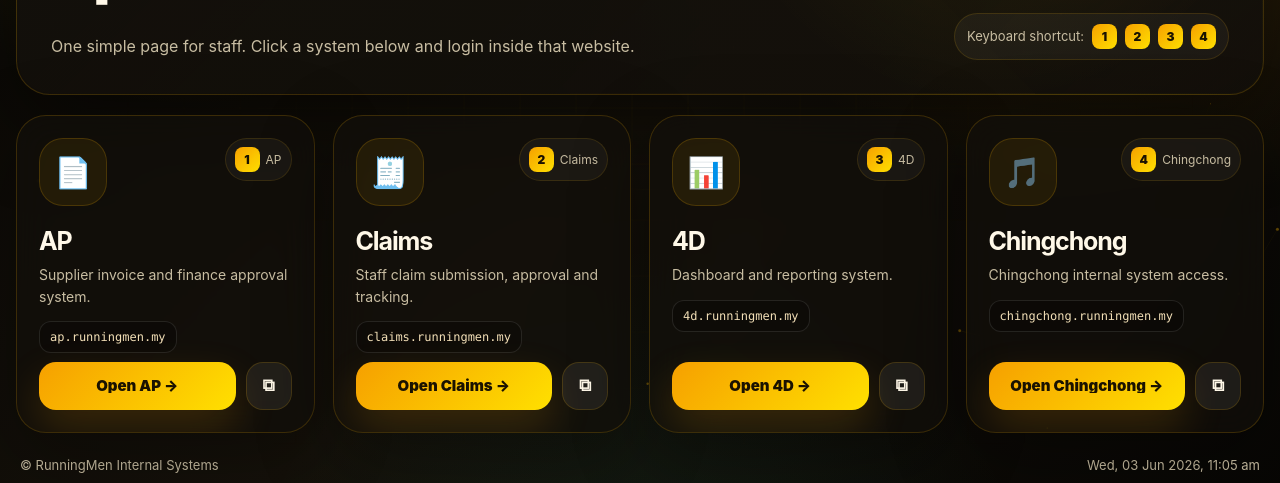
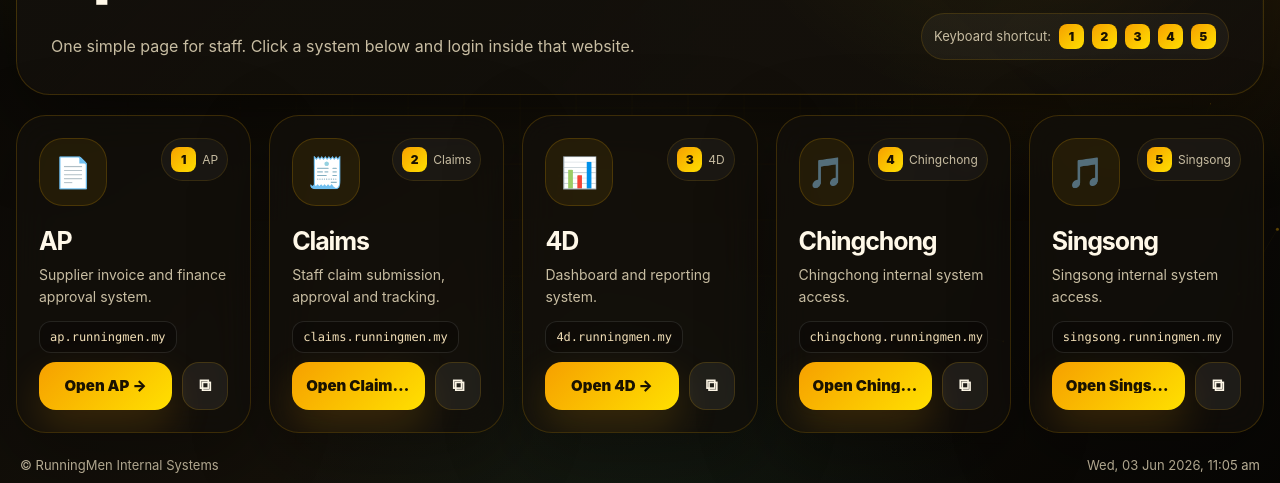
Before and after one commit to kksiang22/runningmen-system-launchpad, a website: page index.html in a window 1280 px wide. Shown: the part 356-839 px from the top of the page. Drawn offline with Linux system fonts and the light colour scheme.

Commit message:
Add Singsong launchpad card

```diff
--- a/index.html
+++ b/index.html
@@ -313,7 +313,7 @@
     .grid{
       margin-top:20px;
       display:grid;
-      grid-template-columns:repeat(4,1fr);
+      grid-template-columns:repeat(5,1fr);
       gap:18px;
     }
 
@@ -336,6 +336,7 @@
     .card:nth-child(2){animation-delay:.22s}
     .card:nth-child(3){animation-delay:.32s}
     .card:nth-child(4){animation-delay:.42s}
+    .card:nth-child(5){animation-delay:.52s}
 
     .card:hover{
       background:rgba(255,255,255,.085);
@@ -599,6 +600,7 @@
           <span class="kbd">2</span>
           <span class="kbd">3</span>
           <span class="kbd">4</span>
+          <span class="kbd">5</span>
         </div>
       </div>
     </section>
@@ -659,6 +661,20 @@
           <button class="copy" type="button" aria-label="Copy Chingchong link"><span>⧉</span></button>
         </div>
       </article>
+
+      <article class="card" data-name="singsong singing song event entertainment" data-url="https://singsong.runningmen.my">
+        <div class="card-top">
+          <div class="icon">🎵</div>
+          <div class="shortcut"><span class="kbd">5</span> Singsong</div>
+        </div>
+        <h2>Singsong</h2>
+        <div class="description">Singsong internal system access.</div>
+        <div class="domain">singsong.runningmen.my</div>
+        <div class="card-actions">
+          <a class="open" href="https://singsong.runningmen.my" target="_blank" rel="noopener"><span>Open Singsong →</span></a>
+          <button class="copy" type="button" aria-label="Copy Singsong link"><span>⧉</span></button>
+        </div>
+      </article>
     </section>
 
     <footer class="footer">
@@ -674,7 +690,8 @@
       "https://ap.runningmen.my",
       "https://claims.runningmen.my",
       "https://4d.runningmen.my",
-      "https://chingchong.runningmen.my"
+      "https://chingchong.runningmen.my",
+      "https://singsong.runningmen.my"
     ];
 
     const cursorGlow = document.getElementById("cursorGlow");
```
